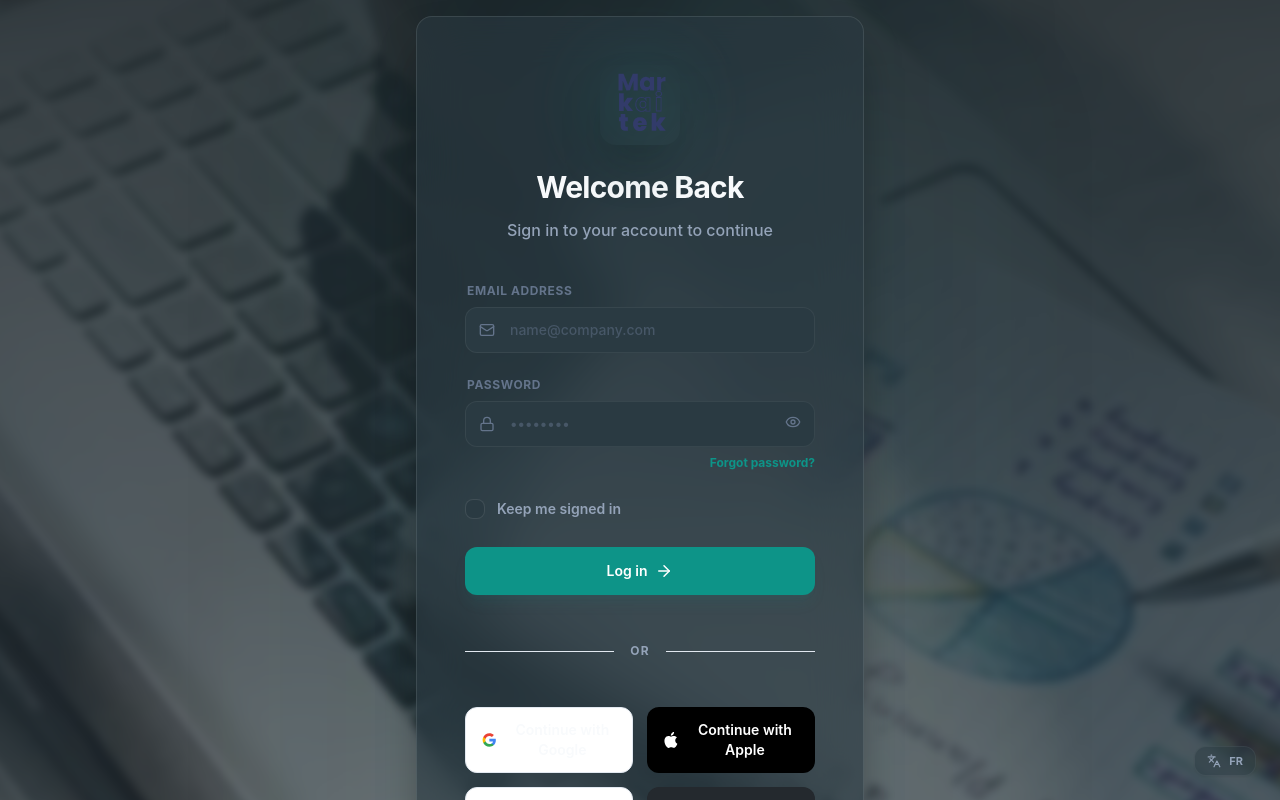
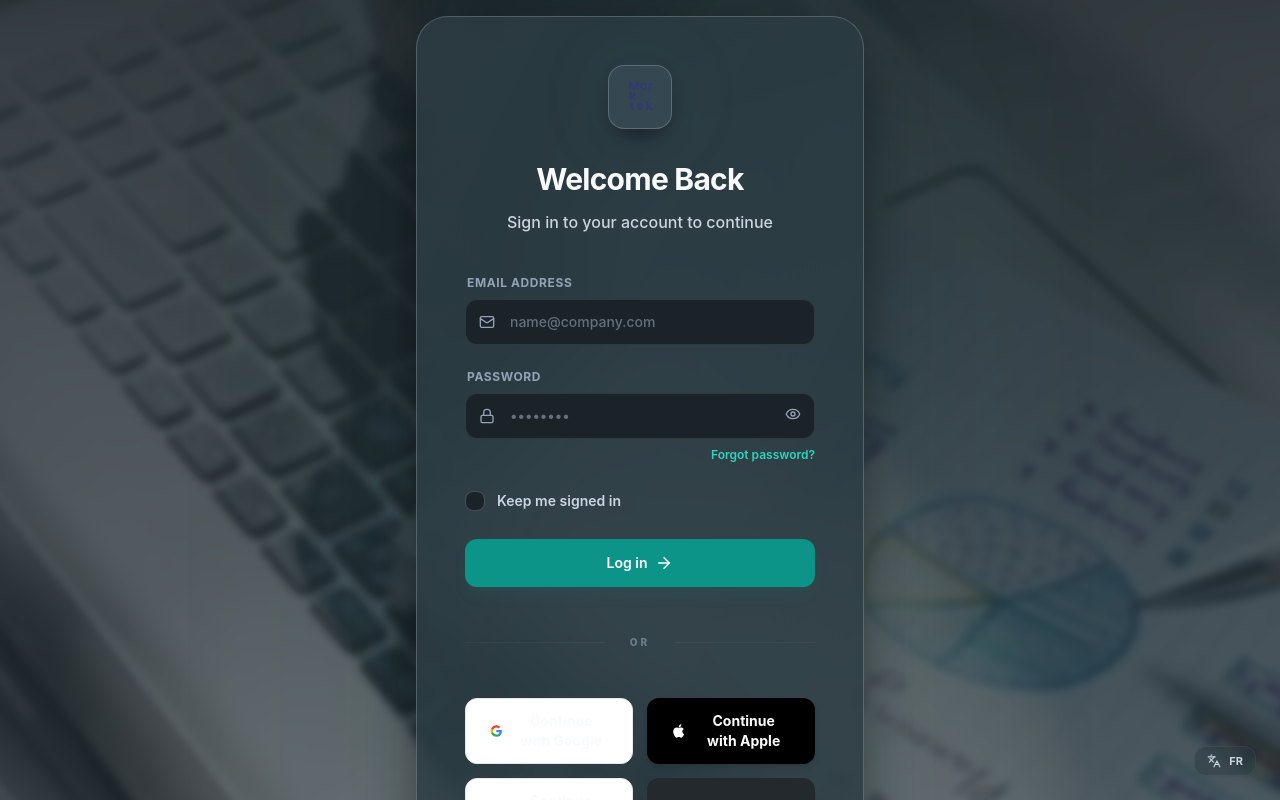
Before and after one commit to braffour/markaitek-ui-ux, a React (Vite) app: page / in a window 1280 px wide. Built offline with nearby package versions, Linux system fonts and the light colour scheme.

Commit message:
feat: Implement a refreshed UI design for authentication components and update global styling tokens.

```diff
--- a/src/components/auth/AuthCard.tsx
+++ b/src/components/auth/AuthCard.tsx
@@ -10,8 +10,12 @@ export const AuthCard: React.FC<AuthCardProps> = ({ children }) => {
             {/* Ambient Background Glow */}
             <div className="absolute top-1/2 left-1/2 -translate-x-1/2 -translate-y-1/2 w-[140%] h-[140%] bg-brand-accent/5 blur-[120px] rounded-full -z-10 animate-pulse-soft"></div>
 
-            <div className="bg-brand-surface-1/60 backdrop-blur-xl border border-brand-border-base shadow-[0_24px_48px_-12px_rgba(0,0,0,0.4)] rounded-2xl p-8 md:p-12">
-                {children}
+            <div className="bg-brand-surface-1/80 backdrop-blur-2xl border border-brand-border-high shadow-[0_32px_64px_-12px_rgba(0,0,0,0.6)] rounded-[32px] p-8 md:p-12 relative overflow-hidden">
+                {/* Subtle Grain/Noise or Gradient Overlay for depth */}
+                <div className="absolute inset-0 bg-gradient-to-br from-white/[0.02] to-transparent pointer-events-none"></div>
+                <div className="relative z-10">
+                    {children}
+                </div>
             </div>
         </div>
     );
--- a/src/components/auth/AuthHeader.tsx
+++ b/src/components/auth/AuthHeader.tsx
@@ -9,9 +9,13 @@ interface AuthHeaderProps {
 export const AuthHeader: React.FC<AuthHeaderProps> = ({ title, subtitle }) => {
     return (
         <div className="flex flex-col items-center text-center mb-10">
-            <div className="relative mb-6 group">
-                <div className="absolute inset-0 bg-brand-accent blur-2xl opacity-20 group-hover:opacity-40 transition-opacity rounded-full"></div>
-                <img src={logo} alt="Markaitek" className="w-20 h-20 rounded-2xl shadow-2xl relative z-10" />
+            <div className="mb-8 relative flex items-center justify-center">
+                {/* Elevated Logo Badge */}
+                <div className="w-16 h-16 bg-brand-surface-2 border border-brand-border-high rounded-2xl shadow-[0_12px_24px_-8px_rgba(0,0,0,0.5)] flex items-center justify-center overflow-hidden transition-all duration-300 group-hover:scale-105 group-hover:border-brand-accent/40 group-hover:shadow-brand-accent/10">
+                    <img src={logo} alt="Markaitek" className="w-10 h-10 object-contain" />
+                </div>
+                {/* Subtle Ambient Glow behind the badge */}
+                <div className="absolute inset-0 bg-brand-accent/10 blur-xl -z-10 rounded-full scale-150 group-hover:opacity-100 opacity-60 transition-opacity"></div>
             </div>
             <h1 className="text-3xl font-bold tracking-tight text-brand-text-primary mb-3">
                 {title}
--- a/src/components/auth/LoginView.tsx
+++ b/src/components/auth/LoginView.tsx
@@ -98,7 +98,7 @@ export const LoginView: React.FC<LoginViewProps> = ({ onNavigate, onLoginSuccess
                         <button
                             type="button"
                             onClick={() => onNavigate('forgot-password')}
-                            className="text-xs font-bold text-brand-accent hover:text-brand-accent-light transition-colors"
+                            className="text-xs font-semibold text-brand-accent-light hover:text-white transition-colors"
                         >
                             {t('auth.forgotPassword')}
                         </button>
@@ -149,7 +149,7 @@ export const LoginView: React.FC<LoginViewProps> = ({ onNavigate, onLoginSuccess
                     {i18n.language.startsWith('fr') ? 'Nouveau sur Markaitek ?' : t('auth.newToMarkaitek').split('?')[0] + '?'}{' '}
                     <button
                         onClick={() => onNavigate('register')}
-                        className="text-brand-accent font-bold hover:underline ml-1"
+                        className="text-brand-accent-light font-bold hover:text-white ml-1 transition-colors"
                     >
                         {i18n.language.startsWith('fr') ? 'Créer un compte' : t('auth.createAccount')}
                     </button>
--- a/src/components/auth/SocialAuthButton.tsx
+++ b/src/components/auth/SocialAuthButton.tsx
@@ -34,7 +34,7 @@ export const SocialAuthButton: React.FC<SocialAuthButtonProps> = ({
                     <path d="M12.152 6.896c-.948 0-2.415-1.078-3.96-1.04-2.04.027-3.91 1.183-4.961 3.014-2.117 3.675-.546 9.103 1.519 12.09 1.013 1.454 2.208 3.09 3.792 3.039 1.52-.065 2.09-.987 3.935-.987 1.831 0 2.35.987 3.96.948 1.637-.026 2.676-1.48 3.676-2.948 1.156-1.688 1.636-3.325 1.662-3.415-.039-.013-3.182-1.221-3.22-4.857-.026-3.04 2.48-4.494 2.597-4.559-1.429-2.09-3.623-2.324-4.39-2.376-2-.156-3.675 1.09-4.61 1.09zM15.53 3.83c.843-1.012 1.4-2.427 1.245-3.83-1.207.052-2.662.805-3.532 1.818-.78.896-1.454 2.338-1.273 3.714 1.338.104 2.715-.688 3.559-1.702z" />
                 </svg>
             ),
-            styles: 'bg-black text-white hover:bg-slate-900 border-none'
+            styles: 'bg-black text-white hover:bg-gray-900 border-transparent shadow-md'
         },
         microsoft: {
             name: 'Microsoft',
@@ -66,9 +66,9 @@ export const SocialAuthButton: React.FC<SocialAuthButtonProps> = ({
             onClick={onClick}
             disabled={isLoading}
             className={`
-                flex items-center justify-center gap-3 w-full py-3 px-4 rounded-xl text-sm font-semibold transition-all duration-200 border border-slate-200 dark:border-slate-700
+                flex items-center justify-center gap-3 w-full py-3 px-6 rounded-xl text-sm font-bold transition-all duration-200 border
                 ${config.styles}
-                ${isLoading ? 'opacity-70 cursor-not-allowed' : 'active:scale-[0.98]'}
+                ${isLoading ? 'opacity-50 cursor-not-allowed grayscale' : 'active:scale-[0.98]'}
             `}
         >
             {isLoading ? (
--- a/src/components/ui/Checkbox.tsx
+++ b/src/components/ui/Checkbox.tsx
@@ -11,10 +11,10 @@ export const Checkbox: React.FC<CheckboxProps> = ({ label, className = '', ...pr
             <div className="relative flex items-center justify-center">
                 <input
                     type="checkbox"
-                    className="peer appearance-none w-5 h-5 rounded-lg border border-brand-border-base bg-brand-surface-1 checked:bg-brand-accent checked:border-brand-accent transition-all duration-300 outline-none focus:ring-4 focus:ring-brand-accent/10"
+                    className="peer appearance-none w-5 h-5 rounded-lg border border-brand-border-high bg-[#1A2328] checked:bg-brand-accent checked:border-brand-accent transition-all duration-300 outline-none focus:ring-4 focus:ring-brand-accent/10"
                     {...props}
                 />
-                <Check className="absolute w-3.5 h-3.5 text-white opacity-0 peer-checked:opacity-100 transition-opacity pointer-events-none" strokeWidth={4} />
+                <Check className="absolute w-3.5 h-3.5 text-white opacity-0 peer-checked:opacity-100 transition-all duration-300 pointer-events-none transform scale-50 peer-checked:scale-100" strokeWidth={4} />
             </div>
             {label && (
                 <span className="text-sm font-semibold text-brand-text-secondary group-hover:text-brand-text-primary transition-colors">
--- a/src/components/ui/Divider.tsx
+++ b/src/components/ui/Divider.tsx
@@ -8,13 +8,13 @@ interface DividerProps {
 export const Divider: React.FC<DividerProps> = ({ children, className = '' }) => {
     return (
         <div className={`relative flex items-center py-4 ${className}`}>
-            <div className="flex-grow border-t border-slate-200 dark:border-slate-800"></div>
+            <div className="flex-grow border-t border-brand-border-base opacity-40"></div>
             {children && (
-                <span className="flex-shrink mx-4 text-xs font-bold uppercase tracking-widest text-slate-400 dark:text-slate-600">
+                <span className="flex-shrink mx-6 text-[10px] font-extrabold uppercase tracking-[0.3em] text-brand-text-muted opacity-60">
                     {children}
                 </span>
             )}
-            <div className="flex-grow border-t border-slate-200 dark:border-slate-800"></div>
+            <div className="flex-grow border-t border-brand-border-base opacity-40"></div>
         </div>
     );
 };
--- a/src/components/ui/TextField.tsx
+++ b/src/components/ui/TextField.tsx
@@ -30,15 +30,15 @@ export const TextField: React.FC<TextFieldProps> = ({
                 )}
                 <input
                     className={`
-                        w-full px-4 py-3 bg-brand-surface-1 border rounded-xl text-sm font-medium
+                        w-full px-4 py-3 bg-[#1A2328] border rounded-xl text-sm font-medium
                         transition-all duration-300 outline-none
-                        placeholder:text-brand-text-muted/50
+                        placeholder:text-brand-text-muted/60
                         text-brand-text-primary
                         ${leftIcon ? 'pl-11' : ''}
                         ${rightIcon ? 'pr-11' : ''}
                         ${error
                             ? 'border-brand-warning/50 focus:ring-4 focus:ring-brand-warning/10'
-                            : 'border-brand-border-low focus:border-brand-accent/50 focus:ring-4 focus:ring-brand-accent/5 dark:focus:ring-brand-accent/5'
+                            : 'border-brand-border-base focus:border-brand-accent/50 focus:ring-4 focus:ring-brand-accent/5'
                         }
                     `}
                     {...props}
--- a/tailwind.config.js
+++ b/tailwind.config.js
@@ -22,8 +22,8 @@ export default {
           },
           text: {
             primary: '#F8FAFC',
-            secondary: '#94A3B8',
-            muted: '#64748B',
+            secondary: '#CBD5E1', // Slate 300 (was 400)
+            muted: '#94A3B8',     // Slate 400 (was 500)
           },
           accent: {
             DEFAULT: '#0D9488', // Teal 600
```
